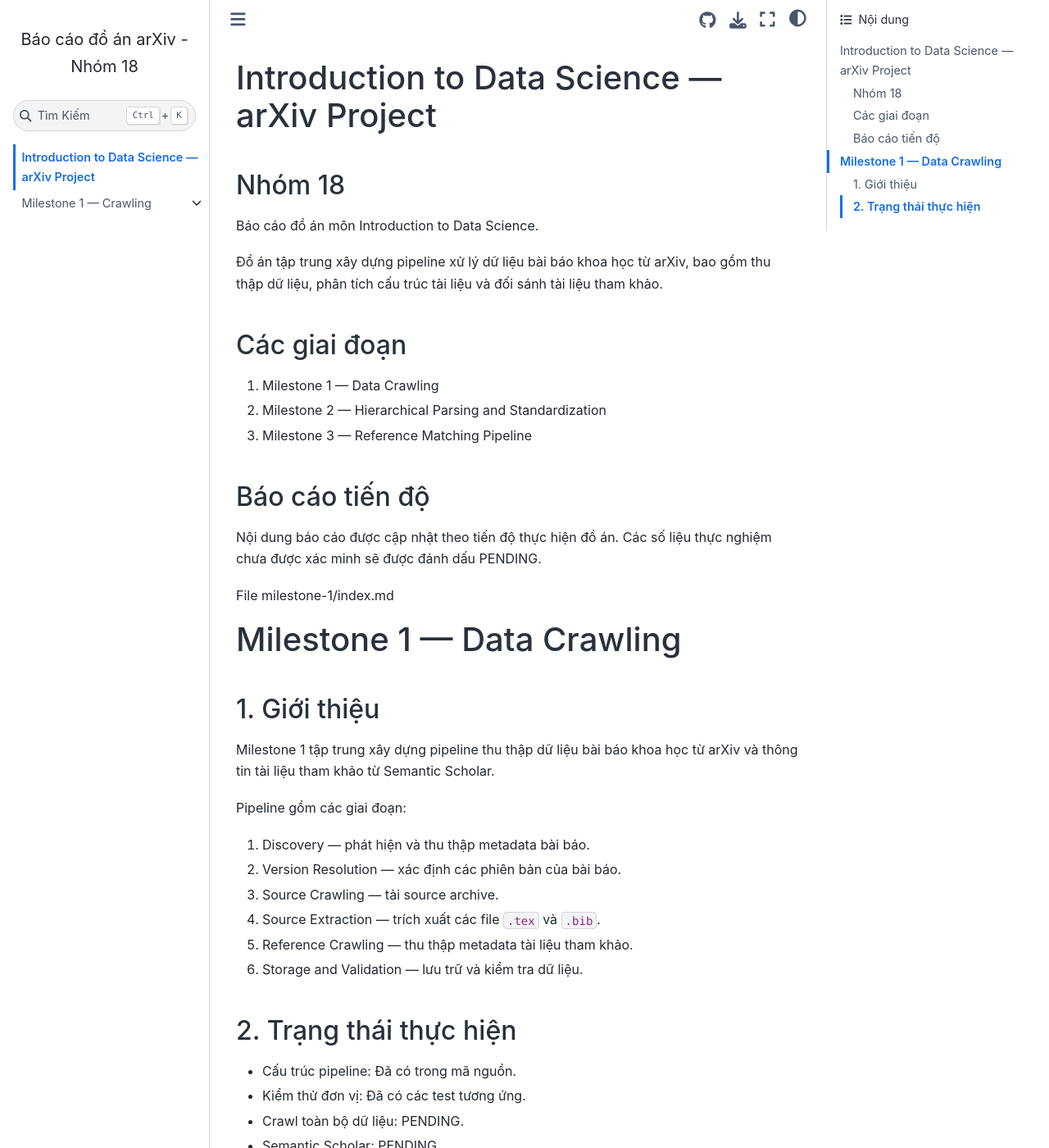
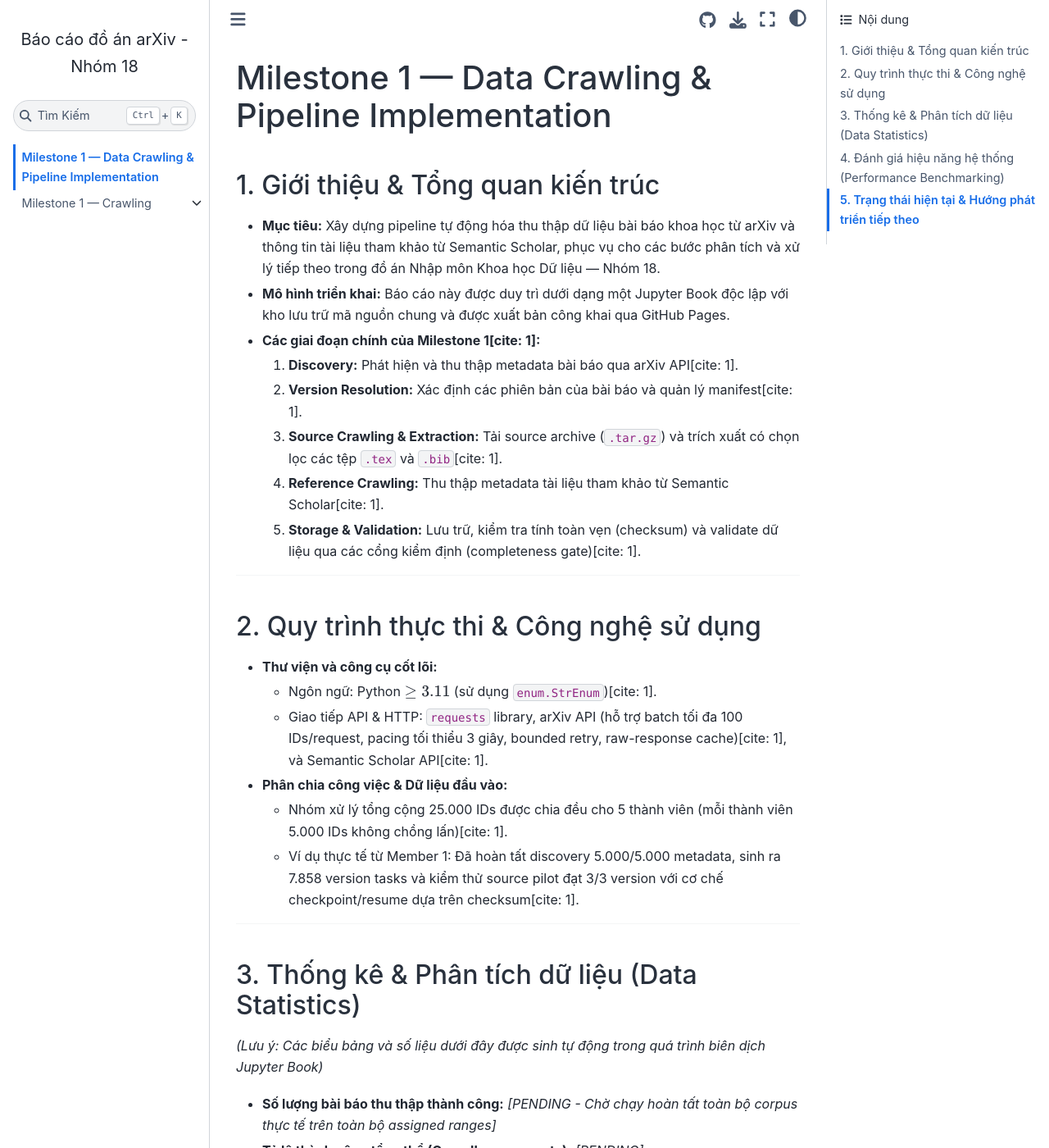
Before and after one commit to PPAKhang/nmkhdl-project-1-report, a Jupyter Book: the page built from index.md, in a window 1280 px wide and 1400 px high. Shown: the whole window at 82% size. Built offline with Jupyter Book 1.0.4 settings and Sphinx 7.4.7 and the Sphinx Book theme 1.1.4, drawn with Linux system fonts in a browser that asks for light colours; some of the changed text lies outside the part shown.

Commit message:
docs: add milestone 1 report

```diff
--- a/index.md
+++ b/index.md
@@ -1,45 +1,53 @@
-# Introduction to Data Science — arXiv Project
+# Milestone 1 — Data Crawling & Pipeline Implementation
 
-## Nhóm 18
+## 1. Giới thiệu & Tổng quan kiến trúc
+- **Mục tiêu:** Xây dựng pipeline tự động hóa thu thập dữ liệu bài báo khoa học từ arXiv và thông tin tài liệu tham khảo từ Semantic Scholar, phục vụ cho các bước phân tích và xử lý tiếp theo trong đồ án Nhập môn Khoa học Dữ liệu — Nhóm 18.
+- **Mô hình triển khai:** Báo cáo này được duy trì dưới dạng một Jupyter Book độc lập với kho lưu trữ mã nguồn chung và được xuất bản công khai qua GitHub Pages.
+- **Các giai đoạn chính của Milestone 1[cite: 1]:**
+  1. **Discovery:** Phát hiện và thu thập metadata bài báo qua arXiv API[cite: 1].
+  2. **Version Resolution:** Xác định các phiên bản của bài báo và quản lý manifest[cite: 1].
+  3. **Source Crawling & Extraction:** Tải source archive (`.tar.gz`) và trích xuất có chọn lọc các tệp `.tex` và `.bib`[cite: 1].
+  4. **Reference Crawling:** Thu thập metadata tài liệu tham khảo từ Semantic Scholar[cite: 1].
+  5. **Storage & Validation:** Lưu trữ, kiểm tra tính toàn vẹn (checksum) và validate dữ liệu qua các cổng kiểm định (completeness gate)[cite: 1].
 
-Báo cáo đồ án môn Introduction to Data Science.
+---
 
-Đồ án tập trung xây dựng pipeline xử lý dữ liệu bài báo khoa học từ arXiv,
-bao gồm thu thập dữ liệu, phân tích cấu trúc tài liệu và đối sánh tài liệu tham khảo.
+## 2. Quy trình thực thi & Công nghệ sử dụng
+- **Thư viện và công cụ cốt lõi:**
+  - Ngôn ngữ: Python $\ge 3.11$ (sử dụng `enum.StrEnum`)[cite: 1].
+  - Giao tiếp API & HTTP: `requests` library, arXiv API (hỗ trợ batch tối đa 100 IDs/request, pacing tối thiểu 3 giây, bounded retry, raw-response cache)[cite: 1], và Semantic Scholar API[cite: 1].
+- **Phân chia công việc & Dữ liệu đầu vào:**
+  - Nhóm xử lý tổng cộng 25.000 IDs được chia đều cho 5 thành viên (mỗi thành viên 5.000 IDs không chồng lấn)[cite: 1].
+  - Ví dụ thực tế từ Member 1: Đã hoàn tất discovery 5.000/5.000 metadata, sinh ra 7.858 version tasks và kiểm thử source pilot đạt 3/3 version với cơ chế checkpoint/resume dựa trên checksum[cite: 1].
 
-## Các giai đoạn
+---
 
-1. Milestone 1 — Data Crawling
-2. Milestone 2 — Hierarchical Parsing and Standardization
-3. Milestone 3 — Reference Matching Pipeline
+## 3. Thống kê & Phân tích dữ liệu (Data Statistics)
+*(Lưu ý: Các biểu bảng và số liệu dưới đây được sinh tự động trong quá trình biên dịch Jupyter Book)*
+- **Số lượng bài báo thu thập thành công:** *[PENDING - Chờ chạy hoàn tất toàn bộ corpus thực tế trên toàn bộ assigned ranges]*
+- **Tỷ lệ thành công tổng thể (Overall success rate):** *[PENDING]*
+- **Kích thước trung bình của bài báo (Bytes):**
+  - Trước khi loại bỏ hình vẽ/figures: *[PENDING]*
+  - Sau khi loại bỏ hình vẽ/figures (chỉ giữ lại cấu trúc văn bản/tex): *[PENDING]*
+- **Số lượng tài liệu tham khảo trung bình mỗi bài báo:** *[PENDING]*
+- **Tỷ lệ thành công khi thu thập metadata tham khảo (Semantic Scholar):** *[PENDING]*
 
-## Báo cáo tiến độ
+---
 
-Nội dung báo cáo được cập nhật theo tiến độ thực hiện đồ án.
-Các số liệu thực nghiệm chưa được xác minh sẽ được đánh dấu PENDING.
+## 4. Đánh giá hiệu năng hệ thống (Performance Benchmarking)
+*Môi trường thử nghiệm chuẩn (Testbed): Google Colab chạy ở chế độ CPU-only.*
 
+### A. Thời gian thực thi (Running Time)
+- Tổng thời gian xử lý toàn bộ hệ thống (End-to-end wall time)[cite: 1].
+- Thời gian trung bình để xử lý một bài báo cụ thể.
+- Tổng thời gian dành riêng cho giai đoạn entry discovery.
 
-File milestone-1/index.md
-# Milestone 1 — Data Crawling
+### B. Mức tiêu thụ tài nguyên (Memory Footprint & Storage)
+- **RAM:** Lượng RAM tối đa tiêu thụ trong quá trình chạy (peak RAM) và mức tiêu thụ RAM trung bình (được đo đạc qua công cụ kiểm định như `/usr/bin/time -v` hoặc `psutil`)[cite: 1].
+- **Lưu trữ (Disk Storage):** Dung lượng đĩa tối đa yêu cầu trong quá trình chạy và kích thước lưu trữ của thư mục output cuối cùng (được đo đạc qua `du` hoặc tương đương)[cite: 1].
 
-## 1. Giới thiệu
+---
 
-Milestone 1 tập trung xây dựng pipeline thu thập dữ liệu bài báo khoa học
-từ arXiv và thông tin tài liệu tham khảo từ Semantic Scholar.
-
-Pipeline gồm các giai đoạn:
-
-1. Discovery — phát hiện và thu thập metadata bài báo.
-2. Version Resolution — xác định các phiên bản của bài báo.
-3. Source Crawling — tải source archive.
-4. Source Extraction — trích xuất các file `.tex` và `.bib`.
-5. Reference Crawling — thu thập metadata tài liệu tham khảo.
-6. Storage and Validation — lưu trữ và kiểm tra dữ liệu.
-
-## 2. Trạng thái thực hiện
-
-- Cấu trúc pipeline: Đã có trong mã nguồn.
-- Kiểm thử đơn vị: Đã có các test tương ứng.
-- Crawl toàn bộ dữ liệu: PENDING.
-- Semantic Scholar: PENDING.
-- Benchmark đầy đủ: PENDING.
+## 5. Trạng thái hiện tại & Hướng phát triển tiếp theo
+- **Trạng thái:** Đã hoàn thiện toàn bộ mã nguồn pipeline, unit/integration tests offline, cơ chế kiểm thử checkpoint/resume và các lệnh CLI (`discover`, `crawl-sources`, `crawl-references`, `run-all`, `benchmark`)[cite: 1].
+- **Hạng mục PENDING:** Đang tiến hành chạy thực tế toàn bộ 7.858 source-version tasks, khắc phục giới hạn rate-limit (HTTP 429) của Semantic Scholar (thông qua cấu hình API Key bảo mật), và xuất các artifact benchmark/validation chính thức để chốt sổ Milestone 1[cite: 1].
```
